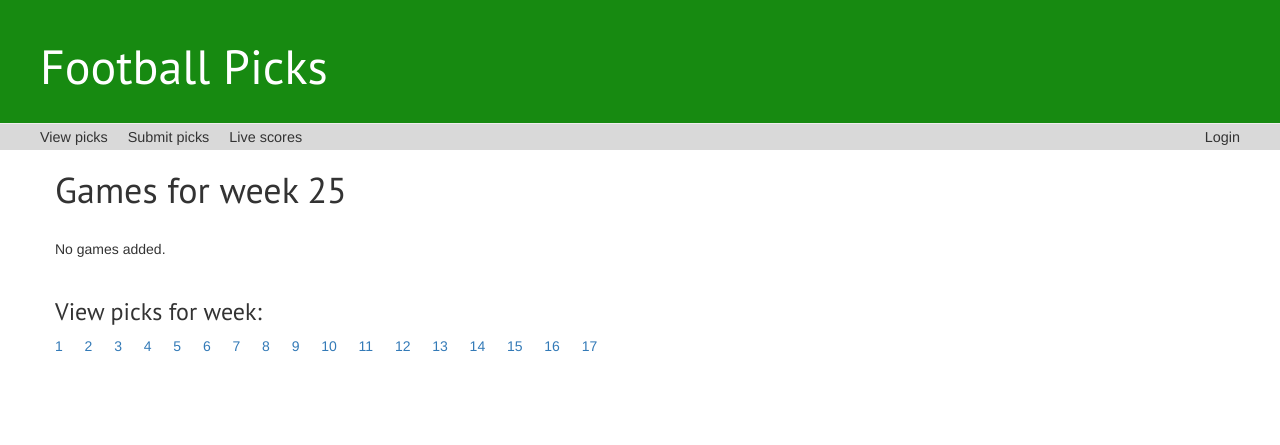
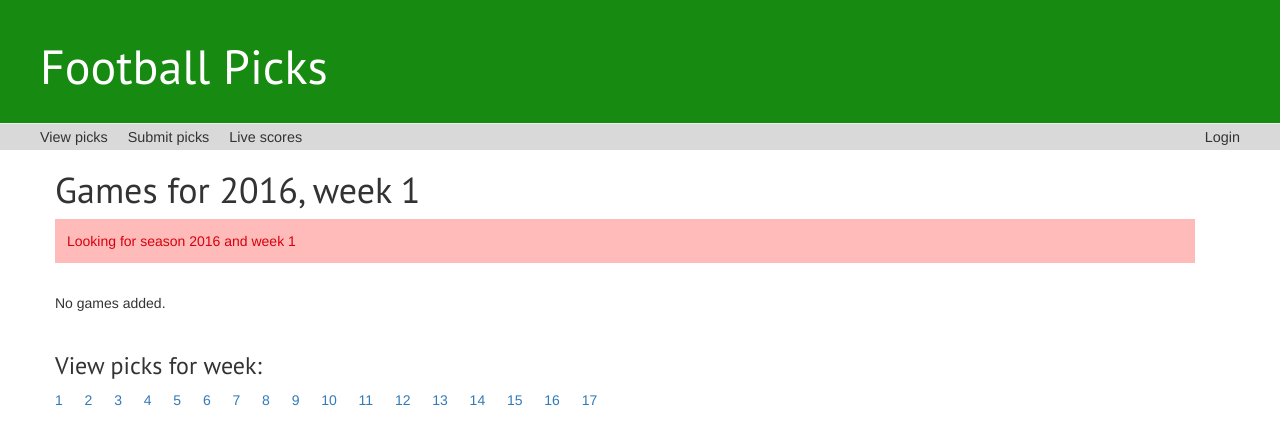
Before and after one commit to mkokotovich/footballpicks, a Django app: page /footballseason/display/ in a window 1280 px wide. Shown: the top 445 px of the page. Run offline with Django 3.2, Linux system fonts and the light colour scheme; data comes from the database, SQL or seed files in the repository; some libraries are stand-ins or nearby versions.

Commit message:
Add the ability to keep track of seperate seasons

```diff
--- a/footballseason/templates/footballseason/display.html
+++ b/footballseason/templates/footballseason/display.html
@@ -6,7 +6,7 @@
 {% block content %}
 
 <div>
-<h1>Games for week {{ week_id }}</h1>
+    <h1>Games for {{ season_id }}, week {{ week_id }}</h1>
 </div>
 
 {% if messages %}
@@ -79,7 +79,7 @@
 <h3>View picks for week:</h3>
 {% for i in 17|get_range %}
     {% with week=i|add:"1" %}
-    <a href="{% url 'footballseason:display' week %}">{{ week }} </a> &emsp;
+    <a href="{% url 'footballseason:display' season_id week %}">{{ week }} </a> &emsp;
     {% endwith %}
 {% endfor %}
 <br><br>
--- a/footballseason/templates/footballseason/submit.html
+++ b/footballseason/templates/footballseason/submit.html
@@ -4,7 +4,7 @@
 {% block content %}
 
 <div>
-<h1>Submit picks for week {{ week_id }}</h1>
+    <h1>Submit picks for {{ season_id }}, week {{ week_id }}</h1>
 <br>
 </div>
 
@@ -31,7 +31,7 @@
 
 {% if game_and_pick_list %}
 
-<form action="{% url 'footballseason:vote' week_id %}" method="post">
+<form action="{% url 'footballseason:vote' season_id week_id %}" method="post">
     {% csrf_token %}
     <table id="games">
     {% for entry in game_and_pick_list %}
--- a/footballseason/urls.py
+++ b/footballseason/urls.py
@@ -6,20 +6,20 @@ urlpatterns = [
     # eg: /footballseason/
     url(r'^$', views.index, name='index'),
 
-    # eg: /footballseason/3/display/
-    url(r'^(?P<week_id>[0-9]+)/display/$', views.display, name='display'),
+    # eg: /footballseason/display/2015/3/
+    url(r'^display/(?P<season_id>[0-9]+)/(?P<week_id>[0-9]+)/$', views.display, name='display'),
 
-    # eg: /footballseason/3/submit/
-    url(r'^(?P<week_id>[0-9]+)/submit/$', views.submit, name='submit'),
+    # eg: /footballseason/submit/2015/3
+    url(r'^submit/(?P<season_id>[0-9]+)/(?P<week_id>[0-9]+)/$', views.submit, name='submit'),
 
-    # eg: /footballseason/3/vote/
-    url(r'^(?P<week_id>[0-9]+)/vote/$', views.vote, name='vote'),
+    # eg: /footballseason/vote/2015/3
+    url(r'^vote/(?P<season_id>[0-9]+)/(?P<week_id>[0-9]+)/$', views.vote, name='vote'),
 
     # eg: /footballseason/submit
-    url(r'^submit/$', views.submit, {'week_id': 0}, name='submit_current'),
+    url(r'^submit/$', views.submit, {'season_id': 0, 'week_id': 0}, name='submit_current'),
 
     # eg: /footballseason/display
-    url(r'^display/$', views.display, {'week_id': 0}, name='display_current'),
+    url(r'^display/$', views.display, {'season_id': 0, 'week_id': 0}, name='display_current'),
 
     # eg: /footballseason/live/
     url(r'^live/$', views.live, name='live'),
--- a/footballseason/views.py
+++ b/footballseason/views.py
@@ -17,15 +17,41 @@ from footballseason.espn_api import espn_api_v3
 
 from .models import Game, Team, Pick, Record
 
-# constant - the start of "week 1", the tuesday before the first game
-week1_start = datetime(2015,9,8,0,0,0)
+# the start of "week 1", the tuesday before the first game
+# Not sure of a prettier way to do this
+def get_week1_start():
+    current_season = get_season()
+    if (current_season == 2015):
+        week1_start = datetime(2015,9,8,0,0,0)
+    elif (current_season == 2016):
+        week1_start = datetime(2016,9,6,0,0,0)
+    elif (current_season == 2017):
+        week1_start = datetime(2017,9,5,0,0,0)
+    elif (current_season == 2018):
+        week1_start = datetime(2018,9,4,0,0,0)
+    else:
+        week1_start = datetime(2015,9,8,0,0,0)
+
+    return week1_start
 
 def get_season():
-    return int(2015)
+    now = datetime.now()
+    if (now.month > 1):
+        return now.year
+    else:
+        # Jan and Feb should be in the year prior, to stick to seasons
+        return now.year - 1
 
 def get_week():
-    tdelta = datetime.now() - week1_start
-    return int(ceil((tdelta.total_seconds()/(60*60*24))/7))
+    now = datetime.now()
+    week1_start = get_week1_start()
+    if (now < week1_start):
+        return 1
+    tdelta = now - week1_start
+    week = int(ceil((tdelta.total_seconds()/(60*60*24))/7))
+    if (week > 17):
+        week = 17
+    return week
 
 def get_last_game_for_team(team):
     games = Game.objects.filter(Q(game_time__lte=timezone.now()) & Q(Q(home_team=team) | Q(away_team=team))).order_by('-game_time')
@@ -54,21 +80,41 @@ def update_records(team):
         record.save()
 
 def index(request):
-    context = { 'current_week': get_week()}
+    context = { 'current_season': get_season(),
+                'current_week': get_week()}
     return render(request, 'footballseason/index.html', context)
 
-def display(request, week_id):
+def display(request, season_id, week_id):
+    season_id = int(season_id)
+    week_id = int(week_id)
+    if (season_id == 0):
+        season_id = get_season()
+    filter_season_id = season_id
+    if (season_id == 2015):
+        #First season (2015) didn't have season populated, it is stored as 0
+        filter_season_id = 0
     if (week_id == 0):
         week_id = get_week()
-    games_list = Game.objects.order_by('game_time').filter(week=week_id)
-    context = { 'games_list': games_list , 'week_id': week_id}
+    errormsg="Looking for season {0} and week {1}".format(filter_season_id, week_id)
+    print(errormsg)
+    messages.error(request, errormsg)
+    games_list = Game.objects.order_by('game_time').filter(season=filter_season_id, week=week_id)
+    context = { 'games_list': games_list , 'season_id': season_id, 'week_id': week_id}
     return render(request, 'footballseason/display.html', context)
 
 @login_required(login_url='/login/')
-def submit(request, week_id):
+def submit(request, season_id, week_id):
+    season_id = int(season_id)
+    week_id = int(week_id)
+    if (season_id == 0):
+        season_id = get_season()
+    filter_season_id = season_id
+    if (season_id == 2015):
+        #First season (2015) didn't have season populated, it is stored as 0
+        filter_season_id = 0
     if (week_id == 0):
         week_id = get_week()
-    games_list = Game.objects.order_by('game_time').filter(week=week_id)
+    games_list = Game.objects.order_by('game_time').filter(season=filter_season_id, week=week_id)
     game_and_pick_list = []
     for game in games_list:
         side = ''
@@ -83,17 +129,24 @@ def submit(request, week_id):
 
         game_and_pick_list.append((game, side))
 
-    context = { 'game_and_pick_list': game_and_pick_list, 'week_id': week_id}
+    context = { 'game_and_pick_list': game_and_pick_list, 'season_id': season_id, 'week_id': week_id}
     return render(request, 'footballseason/submit.html', context)
 
 def pick_is_after_gametime(gametime, date_submitted):
+    # TODO: This logic should hopefully go away with new season's games
     # Adjust for UTC issue (gametimes were added in the wrong timezone. Games
     # that are supposed to start at 7:25PM have a gametime of 2:25PM)
     adjusted_gametime = gametime + timedelta(hours=5)
     return (date_submitted > adjusted_gametime)
 
-def vote(request, week_id):
-    games_list = Game.objects.order_by('game_time').filter(week=week_id)
+def vote(request, season_id, week_id):
+    season_id = int(season_id)
+    week_id = int(week_id)
+    filter_season_id = season_id
+    if (season_id == 2015):
+        #First season (2015) didn't have season populated, it is stored as 0
+        filter_season_id = 0
+    games_list = Game.objects.order_by('game_time').filter(season=filter_season_id, week=week_id)
     name=request.user.first_name
     date_submitted = timezone.now()
     successful_submissions = 0
@@ -113,7 +166,7 @@ def vote(request, week_id):
         elif (selected_team_id != 0):
             # Error!
             print("Error: Invalid selected_team_id: %d" % selected_team_id)
-            return HttpResponseRedirect(reverse('footballseason:display', args=(week_id,)))
+            return HttpResponseRedirect(reverse('footballseason:display', args=(season_id,week_id,)))
 
         if (selected_team_id != 0):
             # Check for an illegal pick
@@ -144,7 +197,7 @@ def vote(request, week_id):
     # Always return an HttpResponseRedirect after successfully dealing
     # with POST data. This prevents data from being posted twice if a
     # user hits the Back button.
-    return HttpResponseRedirect(reverse('footballseason:display', args=(week_id,)))
+    return HttpResponseRedirect(reverse('footballseason:display', args=(season_id, week_id,)))
 
 def update(request):
     url = "http://www.usatoday.com/sports/nfl/standings/"
@@ -193,10 +246,12 @@ def update(request):
             messages.info(request, infomsg)
         print(infomsg)
 
-    context = { 'current_week': get_week()}
+    context = { 'current_season': get_season(), 'current_week': get_week()}
     return render(request, 'footballseason/index.html', context)
 
 def records(request, season, week):
+    season_id = int(season)
+    week_id = int(week)
     # Special hack for default view (current week of current season)
     if (season == 1337 and week == 1337):
         season = get_season()
@@ -213,8 +268,10 @@ def records(request, season, week):
         return render(request, 'footballseason/records.html', context)
 
     # Otherwise, return the season view
-    # 2015 games didnt have a season, change when games do have a season populated
-    game_season = 0
+    game_season = season
+    if (season == 2015):
+        # 2015 games didnt have a season populated
+        game_season = 0
 
     aggregate_list = []
     all_users = User.objects.all()
@@ -234,8 +291,13 @@ def records(request, season, week):
     return render(request, 'footballseason/records.html', context)
 
 def live(request):
+    season_id = get_season()
+    filter_season_id = season_id
+    if (season_id == 2015):
+        #First season (2015) didn't have season populated, it is stored as 0
+        filter_season_id = 0
     week_id = get_week()
-    games_list = Game.objects.order_by('game_time').filter(week=week_id)
+    games_list = Game.objects.order_by('game_time').filter(season=filter_season_id, week=week_id)
     scores = espn_api_v3.get_scores(espn_api_v3.NFL)
     live_list = []
     # sort the scores in the order of our games
@@ -244,5 +306,5 @@ def live(request):
             if (score[0] in game.away_team.team_name and score[2] in game.home_team.team_name):
                 live_list.append((game, score))
 
-    context = { 'live_list': live_list , 'week_id': week_id}
+    context = { 'live_list': live_list , 'season_id': season_id, 'week_id': week_id}
     return render(request, 'footballseason/live.html', context)
```
Also changed, not shown: footballseason/templates/footballseason/index.html (+4 -4 lines).
